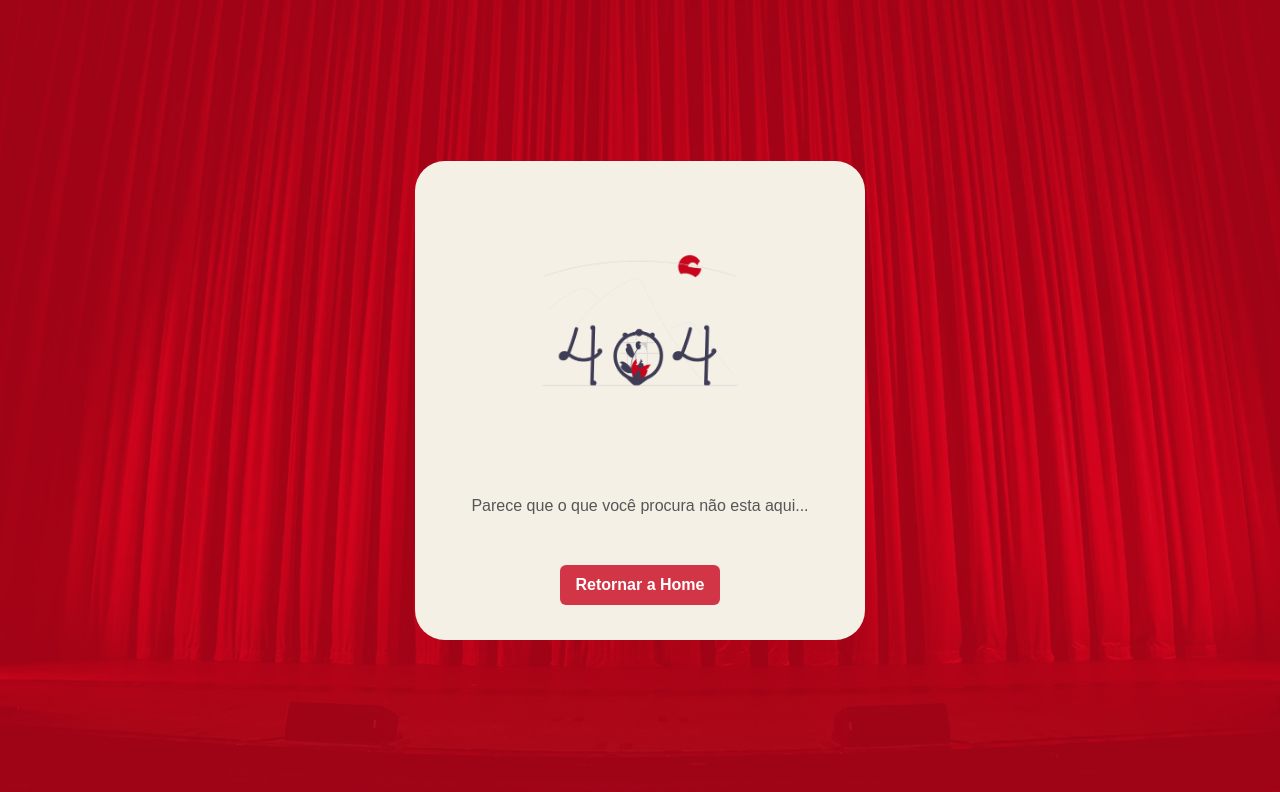
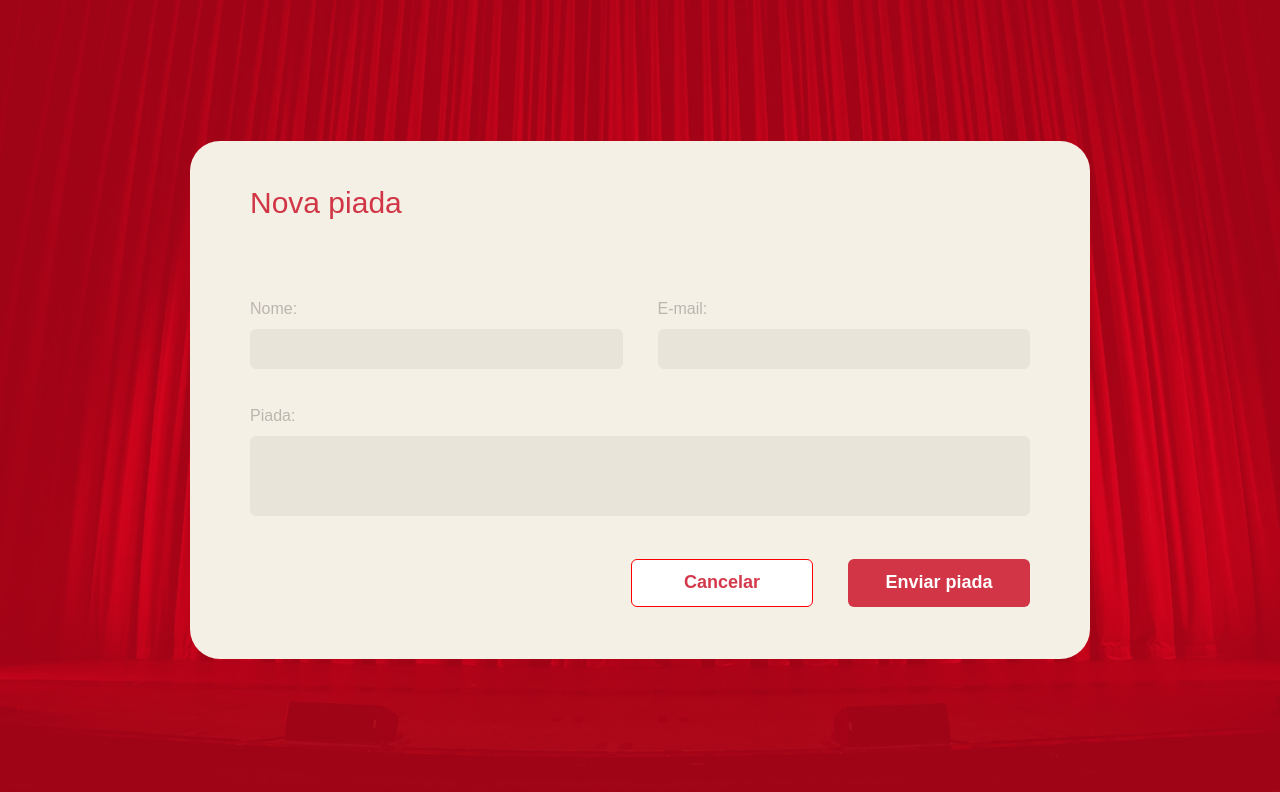
Before and after one commit to RobertDS07/so_piada_boa, a Next.js app: page /joke in a window 1280 px wide. Before the commit this address had no page. Shown: the top 792 px of the page. Built offline with nearby package versions, Linux system fonts and the light colour scheme; no server answers.

Commit message:
feat(Joke): screen to user create a joke, after he created he is sent to /home

```diff
--- /dev/null
+++ b/src/modules/Joke/components/JokeForm/hooks/useJokeForm.ts
@@ -0,0 +1,63 @@
+import { useRouter } from "next/router";
+import { useEffect } from "react";
+import { useForm } from "react-hook-form";
+
+import useLocalStorage from "hooks/useLocalStorage";
+import useToast from "hooks/useToast";
+
+import * as jokesRepository from "services/api/modules/jokes/jokesRepository";
+
+interface JokeFormFields {
+  name: string;
+  email: string;
+  joke: string;
+}
+
+const useJokeForm = () => {
+  const toast = useToast();
+  const router = useRouter();
+
+  const [nameInLocalStorage, setNameInLocalStorage] = useLocalStorage(
+    "name",
+    ""
+  );
+  const [emailInLocalStorage, setEmailInLocalStorage] = useLocalStorage(
+    "email",
+    ""
+  );
+
+  const { register, handleSubmit, formState, reset } = useForm<JokeFormFields>({
+    defaultValues: { email: emailInLocalStorage },
+  });
+
+  useEffect(() => {
+    reset({ name: nameInLocalStorage, email: emailInLocalStorage });
+  }, [nameInLocalStorage, emailInLocalStorage, reset]);
+
+  const createJoke = async ({ joke, ...user }: JokeFormFields) => {
+    try {
+      await jokesRepository.createJoke({ description: joke, user });
+
+      setNameInLocalStorage(user.name);
+      setEmailInLocalStorage(user.email);
+
+      await router.push("/home");
+    } catch (e) {
+      toast({
+        status: "error",
+        title: "Erro",
+        description:
+          "Ocorreu um erro ao tentar criar sua piada, tente novamente",
+      });
+    }
+  };
+
+  return {
+    register,
+    errors: formState.errors,
+    onSubmit: handleSubmit(createJoke),
+    isSubmitting: formState.isSubmitting,
+  };
+};
+
+export default useJokeForm;
--- /dev/null
+++ b/src/modules/Joke/components/JokeForm/index.tsx
@@ -0,0 +1,73 @@
+import { validateEmail } from "utils/inputValidators";
+
+import { Flex } from "@chakra-ui/react";
+
+import Link from "components/Link";
+import Textarea from "components/Textarea";
+
+import useJokeForm from "./hooks/useJokeForm";
+
+import * as S from "./styles";
+
+const JokeForm = () => {
+  const { onSubmit, register, isSubmitting, errors } = useJokeForm();
+
+  return (
+    <form onSubmit={onSubmit}>
+      <Flex gap="35px" wrap="wrap">
+        <S.Input
+          isInvalid={!!errors.name}
+          wrapperProps={S.inputWrapperProps}
+          label={{ children: "Nome:", color: "gray.300" }}
+          {...register("name", { required: true })}
+        />
+
+        <S.Input
+          isInvalid={!!errors.email}
+          wrapperProps={S.inputWrapperProps}
+          helperText={errors.email?.message}
+          label={{ children: "E-mail:", color: "gray.300" }}
+          {...register("email", { required: true, validate: validateEmail })}
+        />
+
+        <Textarea
+          isInvalid={!!errors.joke}
+          resize="none"
+          bgColor="gray.200"
+          label={{ children: "Piada:", color: "gray.300" }}
+          {...register("joke", { required: true })}
+        />
+
+        <Flex gap="35px" flex="1" justify="flex-end">
+          <Link
+            isInternalPage
+            isButtonAsChildren
+            href="/home"
+            flex={{ base: "1", sm: "unset" }}
+          >
+            <S.Button
+              size="lg"
+              bgColor="white"
+              color="red.main"
+              border="1px solid red"
+              isDisabled={isSubmitting}
+            >
+              Cancelar
+            </S.Button>
+          </Link>
+
+          <S.Button
+            type="submit"
+            size="lg"
+            colorScheme="red"
+            isLoading={isSubmitting}
+          >
+            Enviar piada
+          </S.Button>
+        </Flex>
+      </Flex>
+    </form>
+  );
+};
+
+export default JokeForm;
--- /dev/null
+++ b/src/modules/Joke/components/JokeForm/styles.ts
@@ -0,0 +1,22 @@
+import { chakra, Button as ChakraButton } from "@chakra-ui/react";
+
+import InternalInput, { InputProps } from "components/Input";
+
+export const Input = chakra(InternalInput, {
+  baseStyle: {
+    bgColor: "gray.200",
+  },
+});
+
+export const Button = chakra(ChakraButton, {
+  baseStyle: {
+    flex: { base: "1", sm: "unset" },
+    maxW: { base: "300px", sm: "unset" },
+    w: { sm: "182px" },
+    fontSize: { base: "14px", sm: "18px" },
+  },
+});
+
+export const inputWrapperProps: InputProps["wrapperProps"] = {
+  flex: { base: "100%", md: "47%" },
+};
--- /dev/null
+++ b/src/modules/Joke/index.tsx
@@ -0,0 +1,25 @@
+import { Flex, Text } from "@chakra-ui/react";
+
+import JokeForm from "./components/JokeForm";
+
+const Joke = () => {
+  return (
+    <Flex
+      gap="40px"
+      direction="column"
+      w={{ base: "100vw", sm: "80%", lg: "900px" }}
+      h={{ base: "100vh", sm: "auto" }}
+      p={{ base: "40px 15px", sm: "52px 60px" }}
+      borderRadius={{ sm: "3xl" }}
+      bgColor="whiteBackground"
+    >
+      <Text fontSize="30px" color="red.main" mb="45px">
+        Nova piada
+      </Text>
+
+      <JokeForm />
+    </Flex>
+  );
+};
+
+export default Joke;
--- /dev/null
+++ b/src/pages/joke/index.tsx
@@ -0,0 +1,9 @@
+import type { NextPage } from "next";
+
+import JokeModule from "modules/Joke";
+
+const Joke: NextPage = () => {
+  return <JokeModule />;
+};
+
+export default Joke;
```
